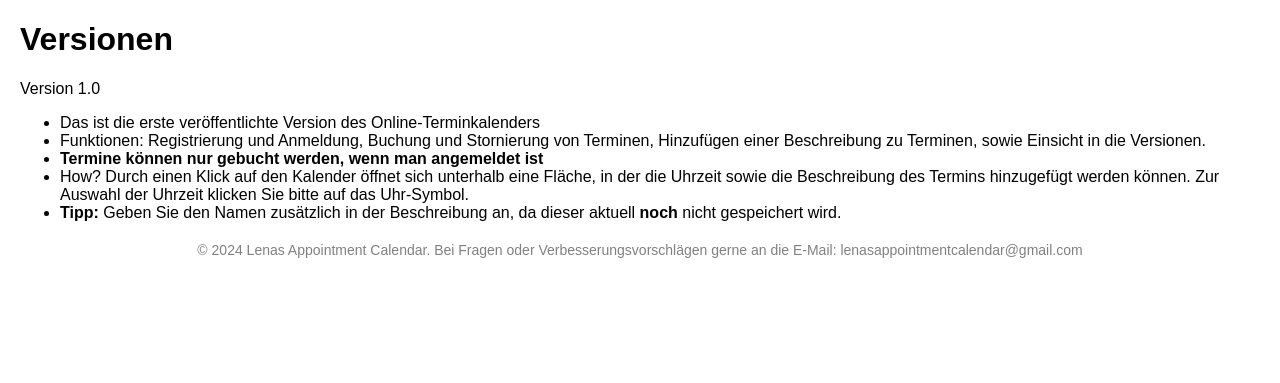
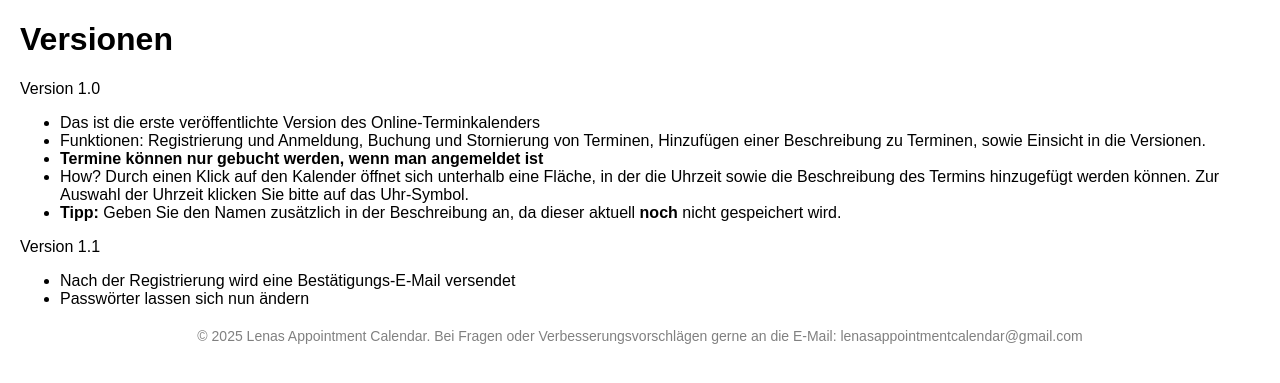
Before and after one commit to batu1010/appointment-calendar, a Flask app: page /versionen in a window 1280 px wide. Shown: the part 56-439 px from the top of the page. Run offline with Flask 3, Linux system fonts and the light colour scheme.

Commit message:
Version update

```diff
--- a/templates/calendar.html
+++ b/templates/calendar.html
@@ -105,7 +105,7 @@
 
     <!-- Footer -->
     <footer>
-        © 2024 Lenas Appointment Calendar. Version 1.0
+        © 2025 Lenas Appointment Calendar. Version 1.1
     </footer>
 
     <!-- FullCalendar JS -->
--- a/templates/versionen.html
+++ b/templates/versionen.html
@@ -46,8 +46,13 @@
         <li><b>Tipp:</b> Geben Sie den Namen zusätzlich in der Beschreibung an, da dieser aktuell <b>noch</b> nicht
             gespeichert wird.</li>
     </ul>
+    <p>Version 1.1</p>
+    <ul>
+        <li>Nach der Registrierung wird eine Bestätigungs-E-Mail versendet</li>
+        <li>Passwörter lassen sich nun ändern</li>
+    </ul>
     <footer style="text-align: center; margin-top: 20px; font-size: 14px; color: gray;">
-        © 2024 Lenas Appointment Calendar. Bei Fragen oder Verbesserungsvorschlägen gerne an die E-Mail: lenasappointmentcalendar@gmail.com
+        © 2025 Lenas Appointment Calendar. Bei Fragen oder Verbesserungsvorschlägen gerne an die E-Mail: lenasappointmentcalendar@gmail.com
     </footer>
 </body>
 </html>
```
